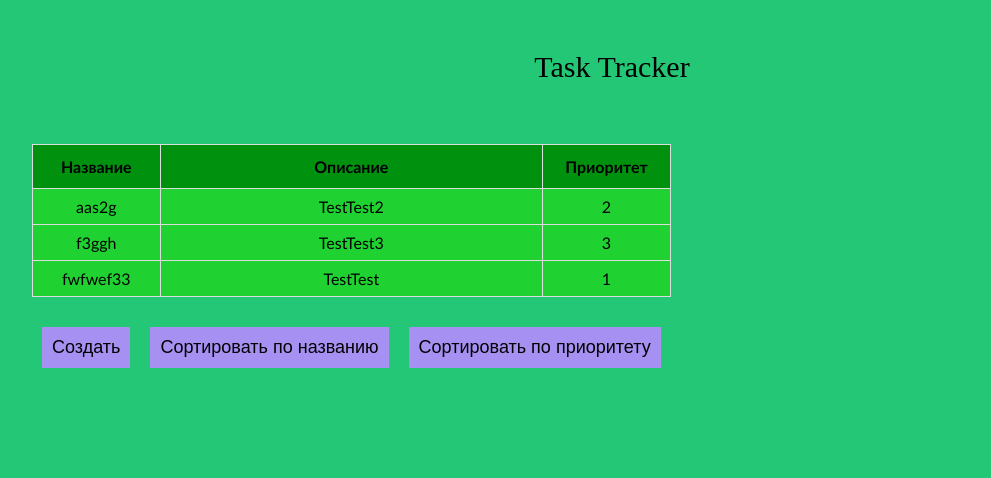
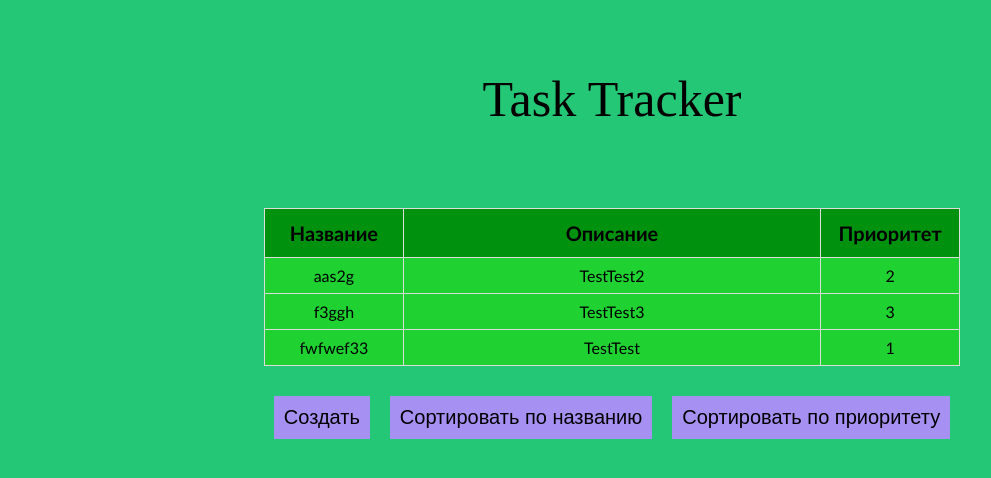
Before and after one commit to DevOL078/ReactJS-Course, a React (Create React App) app in the folder task-tracker/: page / in a window 1280 px wide. Shown: the top 478 px of the page, without its empty margins (28-1019 px from the left). Built offline with nearby package versions, Linux system fonts and the light colour scheme.

Commit message:
Flexbox styles

```diff
--- a/task-tracker/src/assets/scss/App.module.scss
+++ b/task-tracker/src/assets/scss/App.module.scss
@@ -1,21 +1,28 @@
+@import './vars.module.scss';
+
 .app-title {
-	font-size: 30px;
+	font-size: $app-title-font-size;
 	font-family: cursive;
 }
 
 .container {
-  width: 100%;
-  margin: auto;
+	display: flex;
+	flex-direction: column;
+	width: 100%;
+	margin: auto;
 }
 
 .row {
-	display: inline-flex;
+	display: flex;
+	flex-direction: row;
+	justify-content: center;
 	width: 100%;
 }
 
 .col {
-	display: block;
-	position: relative;
+	display: flex;
+	flex-direction: column;
+	justify-content: start;
 	width: auto;
 	margin: 30px;
 }
--- a/task-tracker/src/assets/scss/TaskForm.module.scss
+++ b/task-tracker/src/assets/scss/TaskForm.module.scss
@@ -1,3 +1,6 @@
+@import './vars.module.scss';
+@import './TaskList.module.scss';
+
 input[type=text], input[type=number] {
     width: 100%;
     padding: 5px 20px;
@@ -8,7 +11,7 @@ input[type=text], input[type=number] {
     box-sizing: border-box;
   }
 
-  .input-label {
-      font-size: 20px;
-        font-family: cursive;
-  }
+.input-label {
+    font-size: $input-label-font-size;
+    font-family: cursive;
+}
--- a/task-tracker/src/assets/scss/TaskList.module.scss
+++ b/task-tracker/src/assets/scss/TaskList.module.scss
@@ -1,7 +1,9 @@
+@import './vars.module.scss';
+
 .button {
 	background-color: #a691f2;
 	border: none;
-	font-size: 18px;
+	font-size: $button-font-size;
 	padding: 10px;
 	margin: 10px;
 }
--- a/task-tracker/src/assets/scss/TaskTable.module.scss
+++ b/task-tracker/src/assets/scss/TaskTable.module.scss
@@ -1,3 +1,5 @@
+@import './vars.module.scss';
+
 .table {
 	font-family: "Trebuchet MS", Arial, Helvetica, sans-serif;
 	border-collapse: collapse;
@@ -8,6 +10,7 @@
 	padding-top: 12px;
 	padding-bottom: 12px;
 	text-align: center;
+	font-size: $table-header-font-size;
 	background-color: #00910f;
 	border: 1px solid #ddd;
 	color: black;
@@ -15,6 +18,7 @@
 
 .table-field {
 	border: 1px solid #ddd;
+	font-size: $table-field-font-size;
 	padding: 8px;
 	background-color: #1fd131;
 }
--- /dev/null
+++ b/task-tracker/src/assets/scss/vars.module.scss
@@ -0,0 +1,9 @@
+$app-title-font-size: 50px;
+
+$input-label-font-size: 25px;
+
+$table-header-font-size: 20px;
+
+$table-field-font-size: 16px;
+
+$button-font-size: 20px;
```
